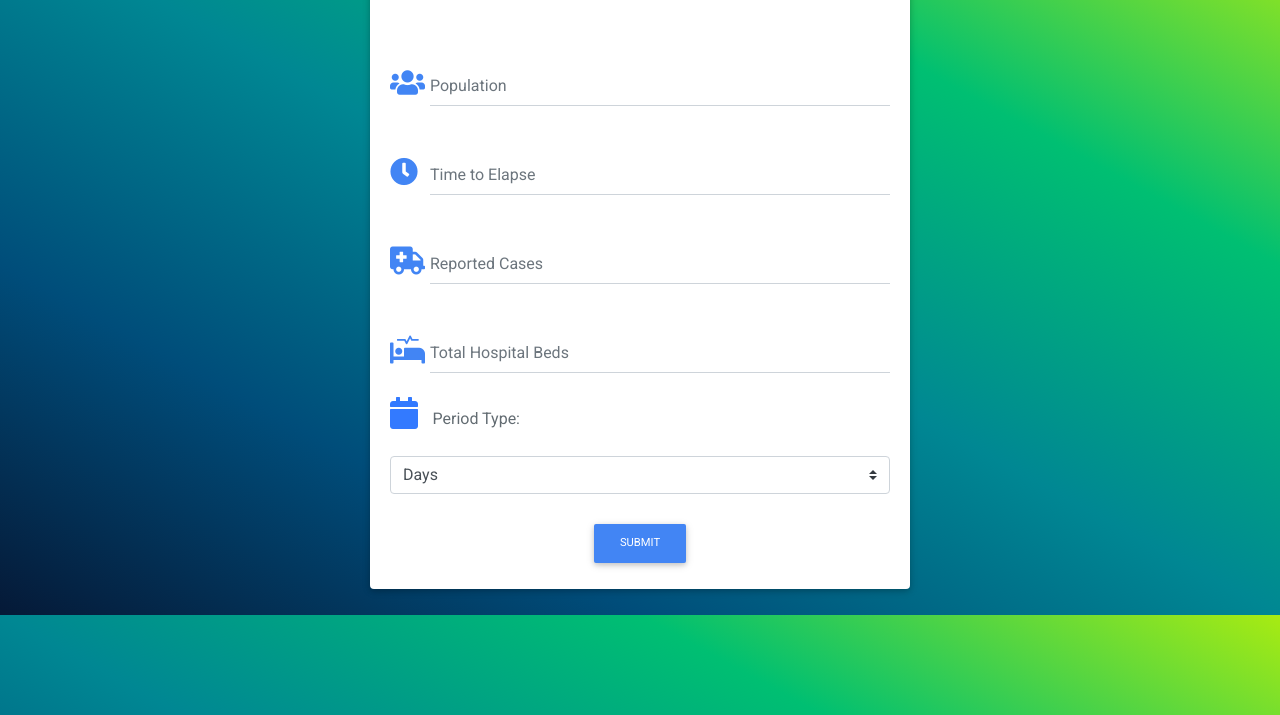
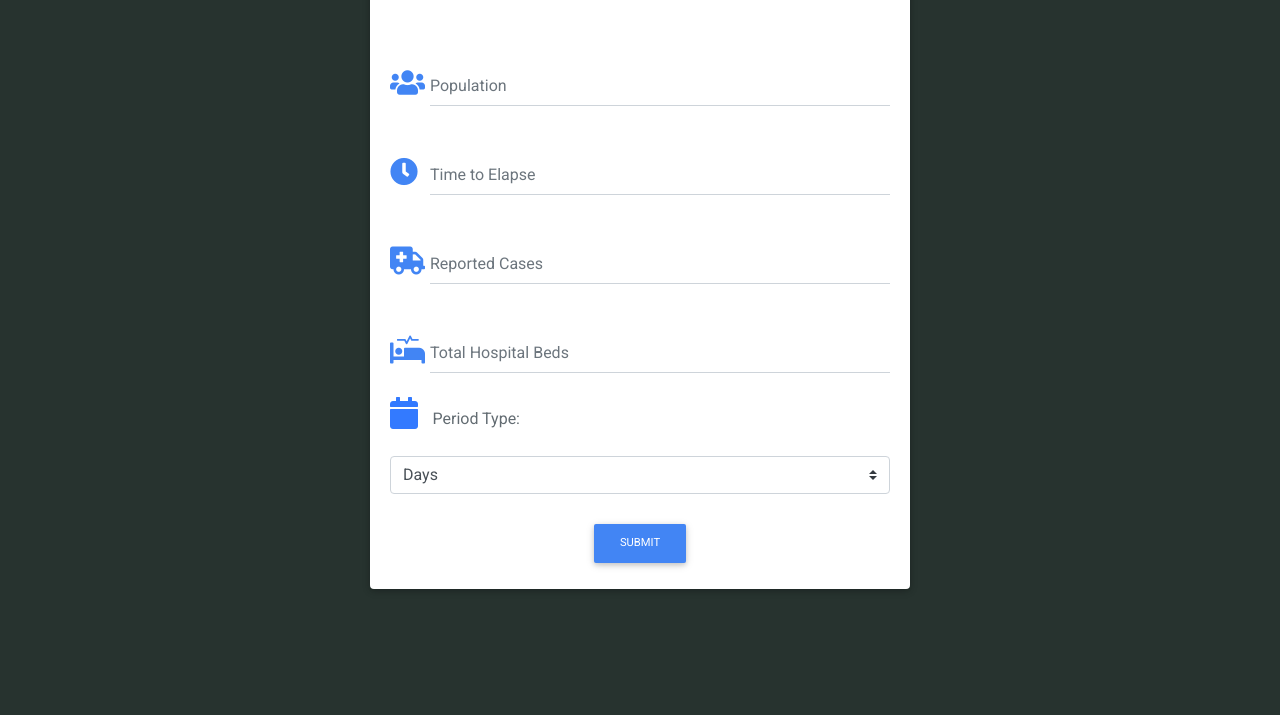
Before and after one commit to Dru94/scovid, a website: page index.html in a window 1280 px wide. Shown: the part 85-800 px from the top of the page. Drawn offline with nearby package versions, Linux system fonts and the light colour scheme.

Commit message:
changed back background color

```diff
--- a/index.html
+++ b/index.html
@@ -12,7 +12,7 @@
 	<meta name="viewport" content="width=device-width, initial-scale=1.0">
 	<link rel="stylesheet" href="https://fonts.googleapis.com/css?family=Roboto:300,400,500,700&display=swap">
 </head>
-<body  style="background-image: linear-gradient(to right top, #051937, #004d7a, #008793, #00bf72, #a8eb12);">
+<body  style="background:#27332F;">
 	<div class="container">
 		<div class="row" style="height: 700px;">
 			<div class="col-md-3"></div>
```
